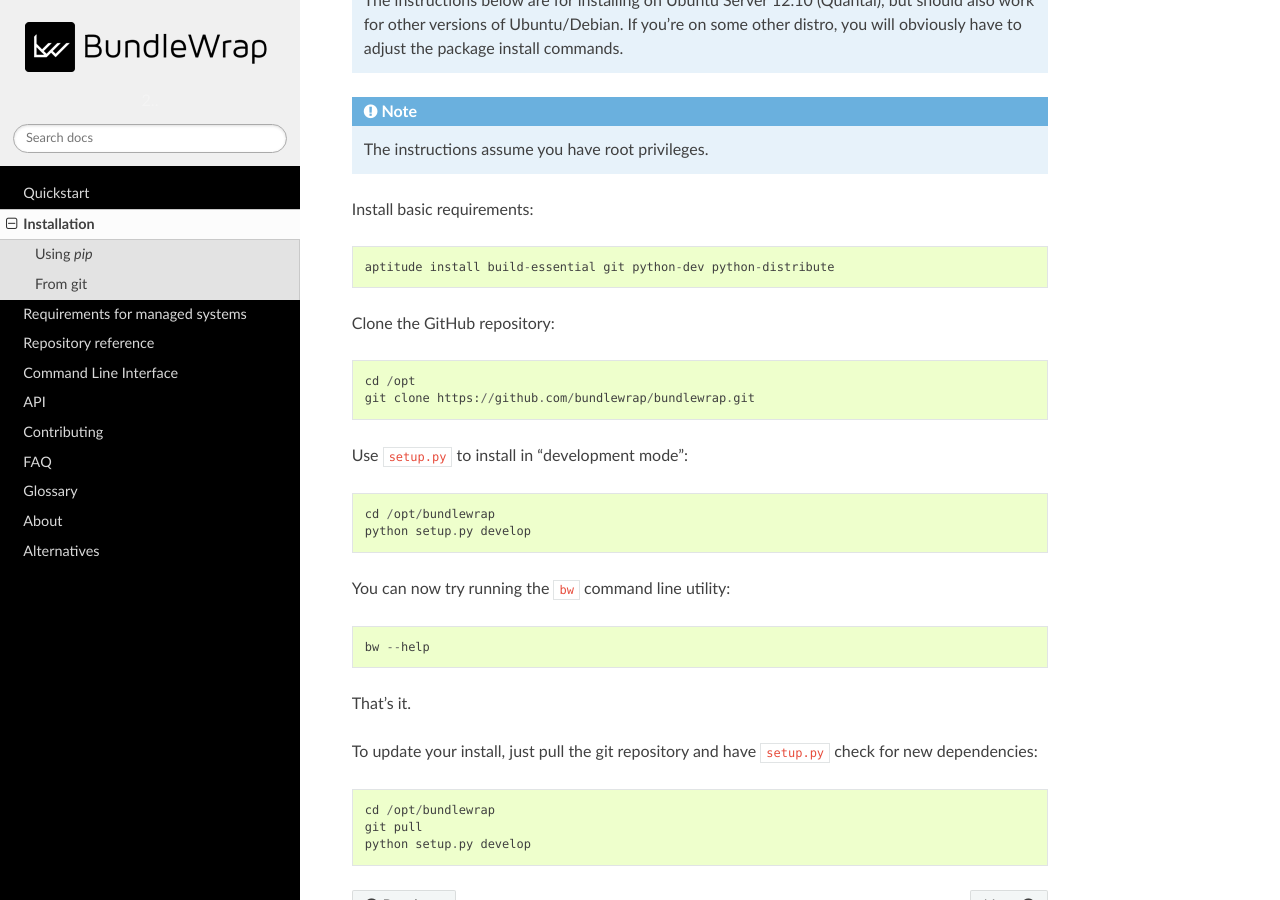
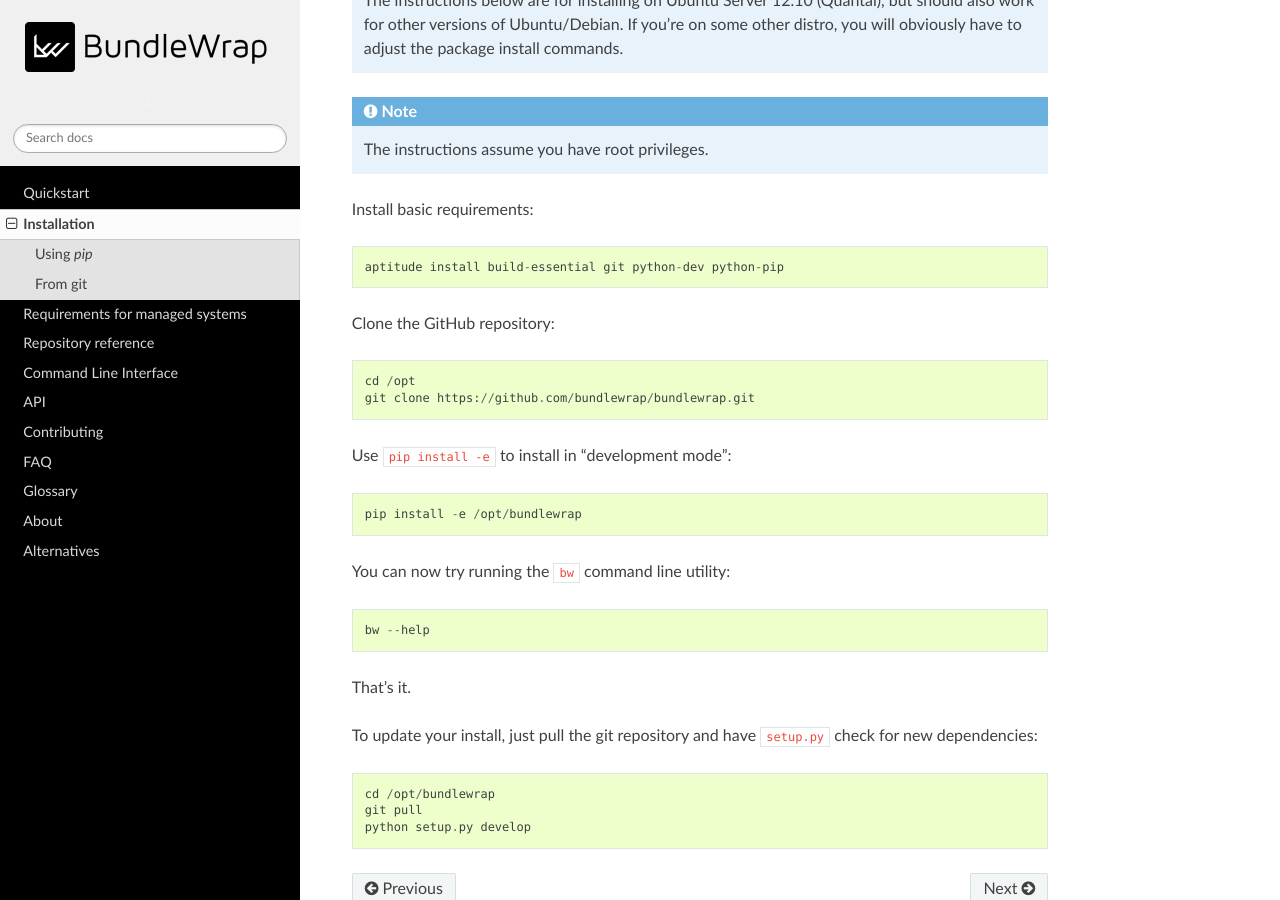
Before and after one commit to bundlewrap/bundlewrap, a Sphinx documentation site: the page built from doc/installation.rst, in a window 1280 px wide and 900 px high, scrolled down 897 px. Built offline with Sphinx 7.4.7 and the Read the Docs theme 2.0.0, drawn with Linux system fonts in a browser that asks for light colours; the version number is read from the project's files by our own code.

Commit message:
update outdated install instructions
thanks @bkendinibilir

```diff
--- a/doc/installation.rst
+++ b/doc/installation.rst
@@ -38,17 +38,16 @@ From git
 
 Install basic requirements::
 
-    aptitude install build-essential git python-dev python-distribute
+    aptitude install build-essential git python-dev python-pip
 
 Clone the GitHub repository::
 
     cd /opt
     git clone https://github.com/bundlewrap/bundlewrap.git
 
-Use ``setup.py`` to install in "development mode"::
+Use ``pip install -e`` to install in "development mode"::
 
-    cd /opt/bundlewrap
-    python setup.py develop
+    pip install -e /opt/bundlewrap
 
 You can now try running the ``bw`` command line utility::
 
```
